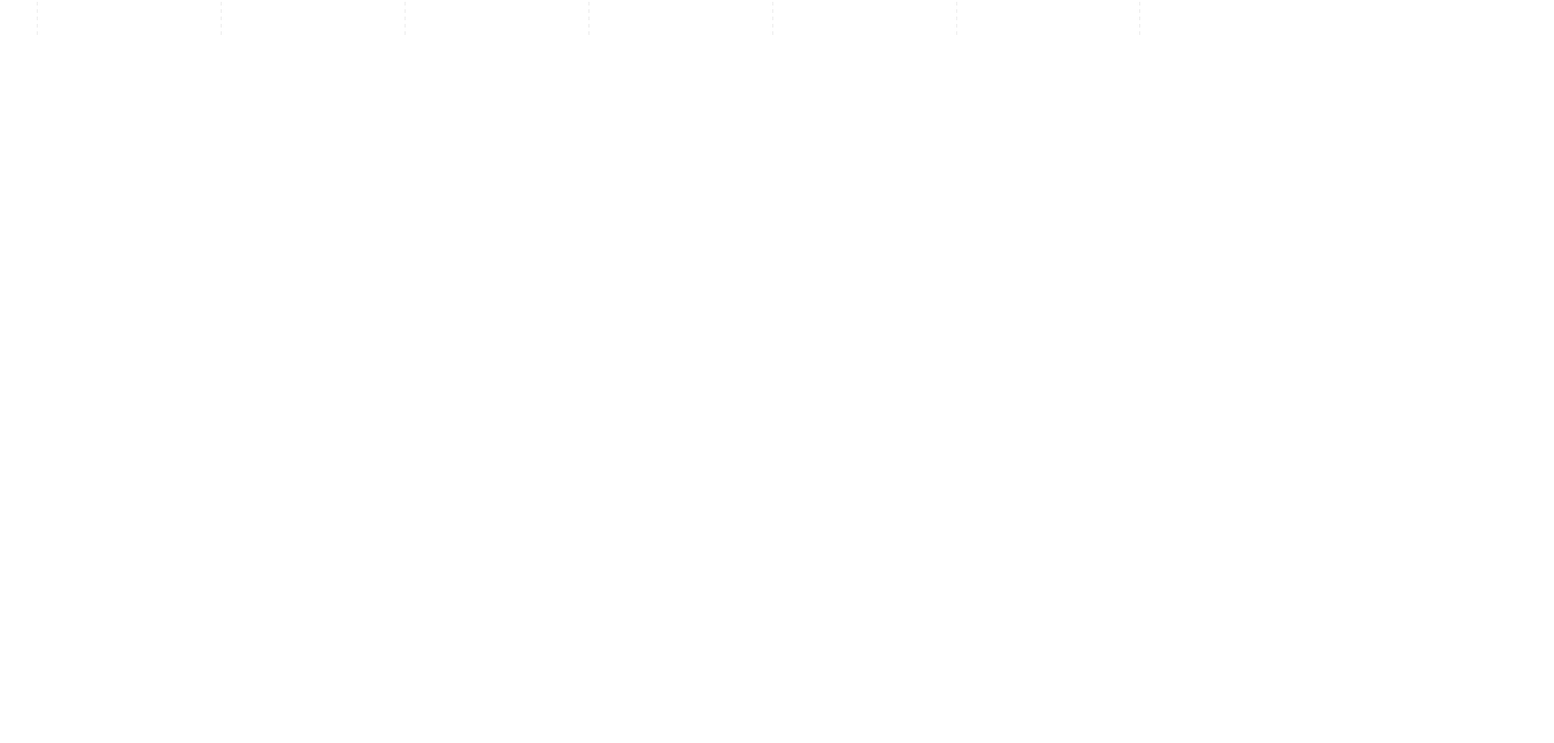
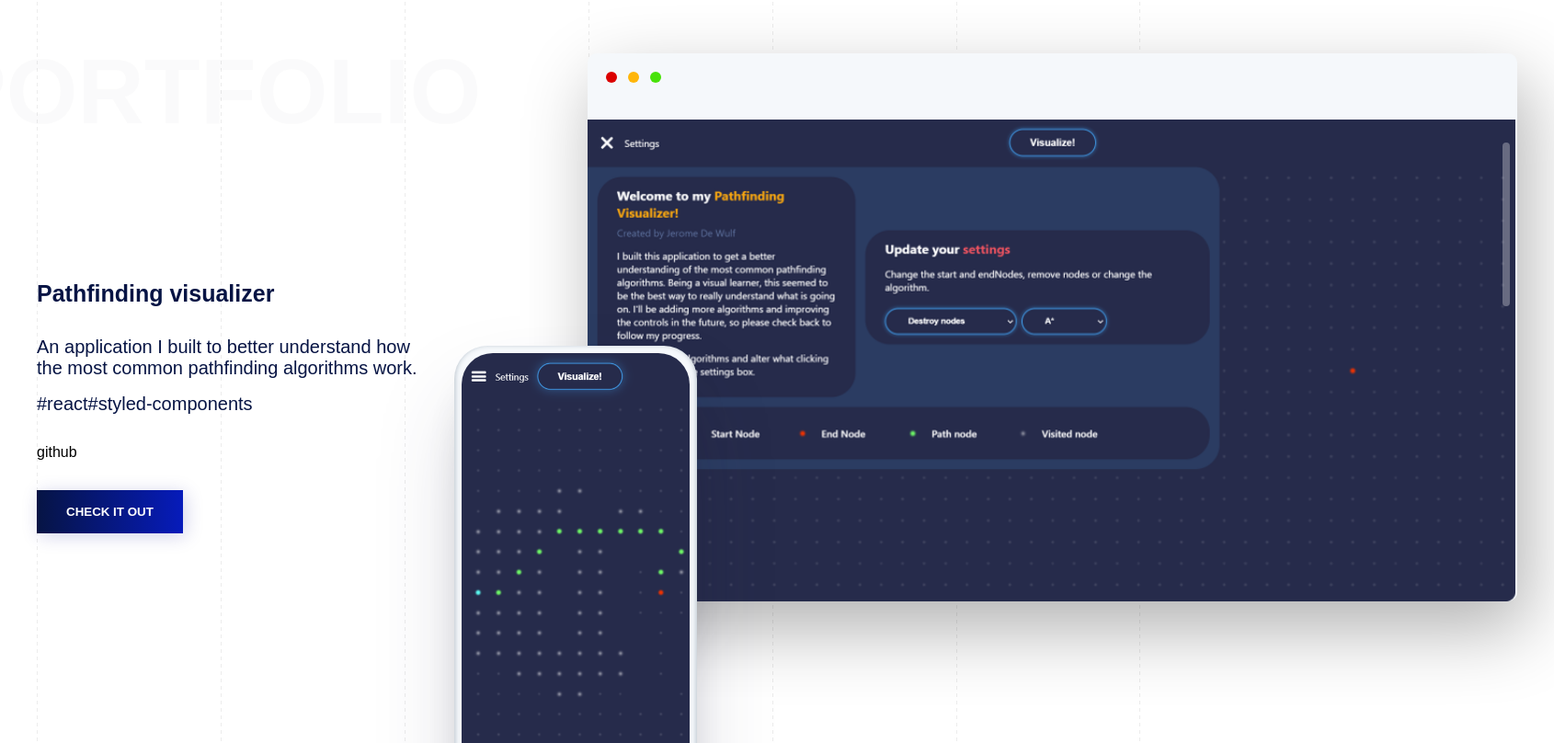
Before and after one commit to DeWulfJerome/portfolio, a React (Create React App) app: page / in a window 1280 px wide. Shown: the part 758-1566 px from the top of the page at 92% size, 1690 px wide, since content can reach past the window. Before the commit the page ends 800 px from the top, so only its background shows below. Built offline with nearby package versions, Linux system fonts and the light colour scheme; a web font is replaced by a local one.

Commit message:
pathfinding section

```diff
--- /dev/null
+++ b/src/UI/general/components/Browser.js
@@ -0,0 +1,72 @@
+import React from 'react';
+import styled from 'styled-components';
+import GeneralStyles from '../../../assets/styles/general-styles';
+
+const StyledBrowser = styled.figure`
+  width: 1011px;
+  height: 596px;
+  border-radius: 10px;
+  background: ${GeneralStyles.colors.blue.light};
+  box-shadow: 10px 30px 79px rgba(0, 0, 0, 0.31);
+`;
+
+const StyledBrowserControlContainer = styled.div`
+  width: 100%;
+  box-sizing: border-box;
+  height: 12%;
+  display: flex;
+  flex-direction: row;
+  justify-content: flex-start;
+  padding: 20px;
+`;
+
+const StyledWebsiteContainer = styled.div`
+  height: 88%;
+  width: 100%;
+  position: relative;
+`;
+
+const StyledBrowserDot = styled.div`
+  height: 12px;
+  width: 12px;
+  border-radius: 100%;
+  margin-right: 12px;
+  background-color: ${(props) => {
+    switch (props.color) {
+      case 'red':
+        return '#DB0000';
+      case 'yellow':
+        return '#FFB60A';
+      case 'green':
+        return '#48E208';
+      default:
+        return '#48E208';
+    }
+  }};
+`;
+
+const StyledScrollbar = styled.div`
+  position: absolute;
+  top: 25px;
+  right: 8px;
+  height: 34%;
+  width: 8px;
+  border-radius: 10px;
+  background-color: rgba(255, 255, 255, 0.3);
+`;
+
+export default function Browser({ children }) {
+  return (
+    <StyledBrowser>
+      <StyledBrowserControlContainer>
+        <StyledBrowserDot color="red"></StyledBrowserDot>
+        <StyledBrowserDot color="yellow"></StyledBrowserDot>
+        <StyledBrowserDot color="green"></StyledBrowserDot>
+      </StyledBrowserControlContainer>
+      <StyledWebsiteContainer>
+        {children}
+        <StyledScrollbar></StyledScrollbar>
+      </StyledWebsiteContainer>
+    </StyledBrowser>
+  );
+}
--- /dev/null
+++ b/src/UI/general/components/Phone.js
@@ -0,0 +1,35 @@
+import React from 'react';
+import styled from 'styled-components';
+
+const StyledPhone = styled.figure`
+  width: 264px;
+  height: 533px;
+  padding: 8px;
+  border-radius: 36px;
+  background: #f6f9fc;
+  box-shadow: 0 50px 100px -20px rgba(50, 50, 93, 0.25),
+    0 30px 60px -30px rgba(0, 0, 0, 0.3),
+    inset 0 -2px 6px 0 rgba(10, 37, 64, 0.35);
+  -webkit-user-select: none;
+  -moz-user-select: none;
+  -ms-user-select: none;
+  user-select: none;
+  font-size: 16px;
+  box-sizing: border-box;
+`;
+
+const StylePhoneContent = styled.div`
+  position: relative;
+  height: 100%;
+  border-radius: 34px;
+  -webkit-mask-image: -webkit-radial-gradient(#fff, #000);
+  background: #fff;
+`;
+
+export default function Phone({ children }) {
+  return (
+    <StyledPhone>
+      <StylePhoneContent>{children}</StylePhoneContent>
+    </StyledPhone>
+  );
+}
--- /dev/null
+++ b/src/UI/general/components/SectionHeader.js
@@ -0,0 +1,22 @@
+import React from 'react';
+import styled from 'styled-components';
+
+const StyleSectionheader = styled.h2`
+  font-size: 100px;
+  top: 0;
+  left: -100px;
+  font-weight: bold;
+  text-transform: uppercase;
+  margin: 0;
+  position: absolute;
+  color: ${(props) =>
+    props.darkBackground ? 'rgba(255,255,255,0.06)' : 'rgba(6,20,68, .02)'};
+`;
+
+export default function SectionHeader({ children, darkBackground }) {
+  return (
+    <StyleSectionheader darkBackground={darkBackground}>
+      {children}
+    </StyleSectionheader>
+  );
+}
--- a/src/UI/general/components/Spacer.js
+++ b/src/UI/general/components/Spacer.js
@@ -20,7 +20,7 @@
       case SpacerSize.huge:
         return '4rem';
       default:
-        return '1rem';
+        return props.size;
     }
   }};
 `;
--- a/src/UI/general/containers/Header.js
+++ b/src/UI/general/containers/Header.js
@@ -10,7 +10,7 @@
   width: 100%;
   justify-content: space-between;
   align-items: center;
-  padding: 1rem;
+  padding: 1rem 0;
   position: absolute;
   z-index: 99;
   top: 0;
@@ -43,6 +43,12 @@
 const StyledMenuItem = styled.li`
   display: block;
   margin: 0 2rem;
+  &:first-child {
+    margin-left: 0;
+  }
+  &:last-child {
+    margin-right: 0;
+  }
 `;
 
 const StyledMenuAnchor = styled.a`
--- /dev/null
+++ b/src/UI/home/components/Pathfinding.js
@@ -0,0 +1,89 @@
+import React from 'react';
+import styled from 'styled-components';
+import Button from '../../general/components/Button';
+import Gridcontainer from '../../general/components/Gridcontainer';
+import GridOverlay from '../../general/components/GridOverlay';
+import H3 from '../../general/components/H3';
+import P from '../../general/components/P';
+import SectionHeader from '../../general/components/SectionHeader';
+import Spacer, { SpacerSize } from '../../general/components/Spacer';
+import Phone from '../../general/components/Phone';
+import Browser from '../../general/components/Browser';
+import pathfindingPhone from '../../../assets/media/pathfindingPhone.png';
+import pathfindingBrowser from '../../../assets/media/pathfindingBrowser.png';
+
+const StyledRow = styled.div`
+  display: flex;
+  flex-direction: row;
+  align-items: center;
+  justify-content: flex-start;
+  height: 100vh;
+  min-height: 600px;
+`;
+
+const StyledPhoneImage = styled.img`
+  height: 100%;
+  width: auto;
+`;
+
+const StyledBrowserImage = styled.img`
+  height: 100%;
+  width: auto;
+`;
+
+const StyledBrowserContainer = styled.div`
+  position: absolute;
+  top: 0;
+  right: -450px;
+  z-index: 9;
+`;
+
+const StyledPhoneContainer = styled.div`
+  z-index: 10;
+  position: relative;
+`;
+
+export default function Pathfinding() {
+  return (
+    <section>
+      <Gridcontainer>
+        <SectionHeader>Portfolio</SectionHeader>
+        <StyledRow>
+          <div>
+            <H3>Pathfinding visualizer</H3>
+            <Spacer size={SpacerSize.medium}></Spacer>
+            <P>An application I built to better understand how</P>
+            <P>the most common pathfinding algorithms work.</P>
+            <Spacer size={SpacerSize.small}></Spacer>
+            <P>#react#styled-components</P>
+            <Spacer size={SpacerSize.small}></Spacer>
+            <p>github</p>
+            <Spacer size={SpacerSize.small}></Spacer>
+            <Button
+              text="Check it out"
+              onButtonClick={() => {
+                window.open('https://pathfinding.jeromedewulf.be');
+              }}
+            ></Button>
+          </div>
+          <div>
+            <StyledBrowserContainer>
+              <Browser>
+                <StyledBrowserImage
+                  src={pathfindingBrowser}
+                ></StyledBrowserImage>
+              </Browser>
+            </StyledBrowserContainer>
+            <Spacer size={'25rem'}></Spacer>
+            <StyledPhoneContainer>
+              <Phone>
+                <StyledPhoneImage src={pathfindingPhone}></StyledPhoneImage>
+              </Phone>
+            </StyledPhoneContainer>
+          </div>
+        </StyledRow>
+        <GridOverlay></GridOverlay>
+      </Gridcontainer>
+    </section>
+  );
+}
--- a/src/UI/home/components/PointCloud.js
+++ b/src/UI/home/components/PointCloud.js
@@ -6,6 +6,8 @@
   position: absolute;
   right: 0;
   top: 0;
+  left: 0;
+  bottom: 0;
   z-index: -1;
 `;
 
@@ -14,7 +16,7 @@
 
   useEffect(() => {
     const canvas = canvasEl.current;
-    canvas.width = window.innerWidth;
+    canvas.width = 1200;
     canvas.height = window.innerHeight;
     const gl = canvas.getContext('webgl');
     if (!gl) {
--- a/src/UI/home/pages/Home.page.js
+++ b/src/UI/home/pages/Home.page.js
@@ -1,12 +1,14 @@
 import React from 'react';
 import Header from '../../general/containers/Header';
 import Landing from '../components/Landing';
+import Pathfinding from '../components/Pathfinding';
 
 export default function Home() {
   return (
     <>
       <Header></Header>
       <Landing></Landing>
+      <Pathfinding></Pathfinding>
     </>
   );
 }
--- a/src/assets/styles/general-styles.js
+++ b/src/assets/styles/general-styles.js
@@ -2,7 +2,8 @@
   colors: {
     blue: {
       dark: '#061444',
-      medium: '#061BBB'
+      medium: '#061BBB',
+      light: '#F5F8FB'
     },
     white: '#fff',
     grey: {
--- a/src/index.css
+++ b/src/index.css
@@ -3,6 +3,7 @@
   font-family: acumin-pro, sans-serif;
   -webkit-font-smoothing: antialiased;
   -moz-osx-font-smoothing: grayscale;
+  overflow-x: hidden;
 }
 
 code {
```
Also changed, not shown: src/assets/media/pathfindingBrowser.png (added), src/assets/media/pathfindingPhone.png (added).
